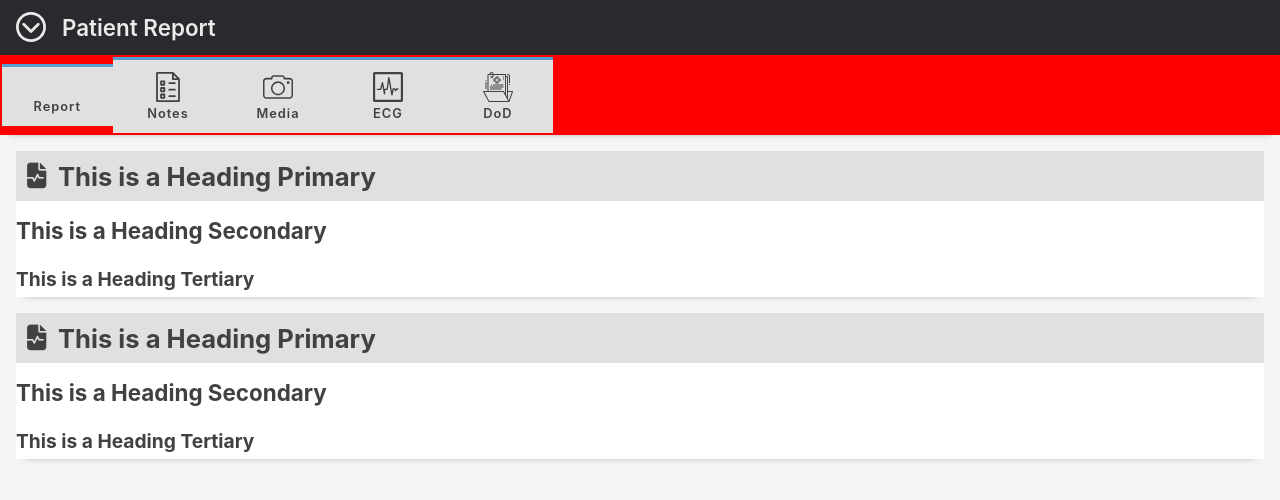
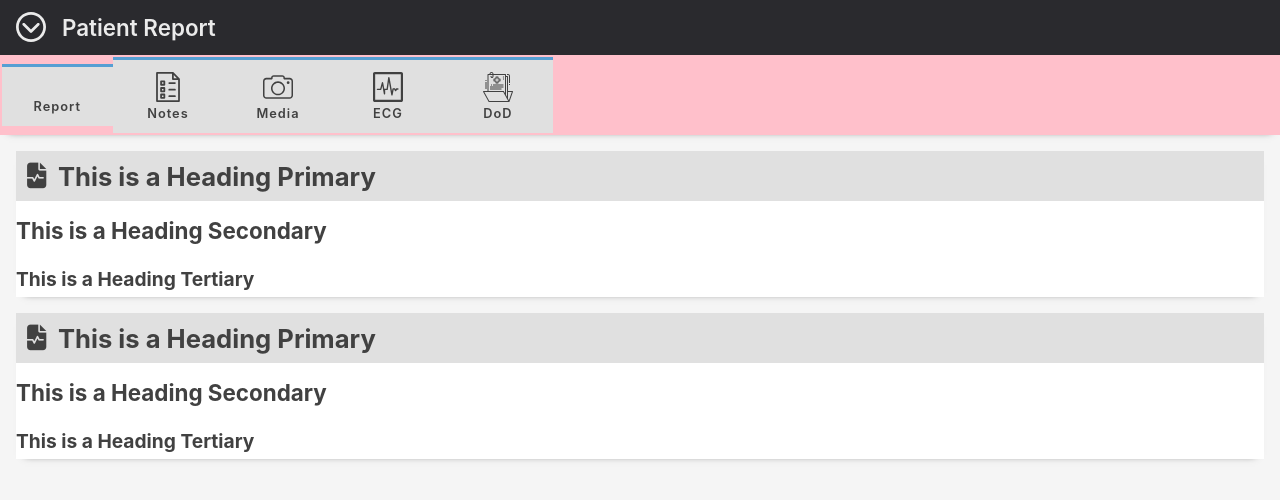
Before and after one commit to riz-l/ie-report, a React (Create React App) app: page / in a window 1280 px wide. Shown: the top 500 px of the page. Built offline with nearby package versions, Linux system fonts and the light colour scheme; some icons are missing.

Commit message:
MASTER: Reworking ReportHeader to fit merge

```diff
--- a/src/components/ReportHeader/ReportHeader.component.jsx
+++ b/src/components/ReportHeader/ReportHeader.component.jsx
@@ -3,10 +3,7 @@ import React from "react";
 import { NavLink } from "react-router-dom";
 
 // Import: Elements
-import {
-  ReportHeaderContainer,
-  ReportHeaderOptions,
-} from "./ReportHeader.elements";
+import { Container, Options } from "./ReportHeader.elements";
 
 // Import: Assets
 import { ReactComponent as ReportIcon } from "../../assets/img/icons/report-icon.svg";
@@ -18,8 +15,8 @@ import { ReactComponent as DodIcon } from "../../assets/img/icons/dod-icon.svg";
 // Component: ReportHeader
 export default function ReportHeader() {
   return (
-    <ReportHeaderContainer>
-      <ReportHeaderOptions>
+    <Container>
+      <Options>
         <NavLink
           activeStyle={{
             background: "#e0e0e0",
@@ -80,7 +77,7 @@ export default function ReportHeader() {
           <DodIcon />
           <li>DoD</li>
         </NavLink>
-      </ReportHeaderOptions>
-    </ReportHeaderContainer>
+      </Options>
+    </Container>
   );
 }
--- a/src/components/ReportHeader/ReportHeader.elements.js
+++ b/src/components/ReportHeader/ReportHeader.elements.js
@@ -1,12 +1,12 @@
 // Import: Dependencies
 import styled from "styled-components/macro";
 
-// Styled: ReportHeaderContainer
-export const ReportHeaderContainer = styled.div`
+// Styled: Container
+export const Container = styled.div`
   -webkit-box-align: center;
   -ms-flex-align: center;
   align-items: center;
-  background: red;
+  background: pink;
   box-shadow: 0 5px 8px -9px rgba(0, 0, 0, 0.75);
   display: -webkit-box;
   display: -ms-flexbox;
@@ -15,13 +15,13 @@ export const ReportHeaderContainer = styled.div`
   -webkit-box-pack: space-between;
   -ms-flex-pack: space-between;
   justify-content: space-between;
-  min-width: 100%;
   padding: 0.1rem;
   width: 100%;
+  min-width: 100%;
 `;
 
-// Styled: ReportHeaderOptions
-export const ReportHeaderOptions = styled.ul`
+// Styled: Options
+export const Options = styled.ul`
   -webkit-box-align: center;
   -ms-flex-align: center;
   align-items: center;
@@ -54,12 +54,14 @@ export const ReportHeaderOptions = styled.ul`
         transition: fill 150ms linear;
       }
     }
+
     & svg {
       fill: #414141;
       height: 30px;
       transition: fill 150ms linear;
       width: 46px;
     }
+
     & li {
       color: #414141;
       display: inline;
```
